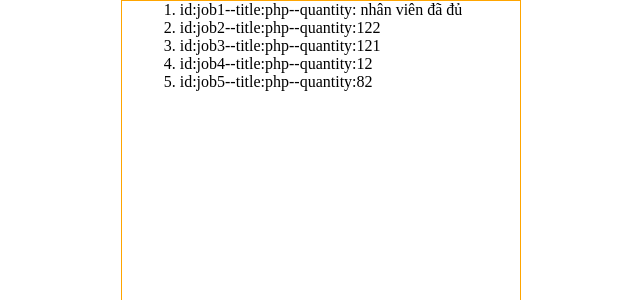
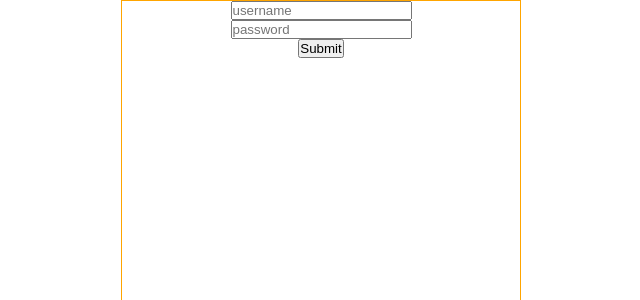
Before and after one commit to DuyNamjs08/class-reactjs--nodemy-, a React (Create React App) app: page / in a window 1280 px wide. Shown: the top 300 px of the page, without its empty margins (319-959 px from the left). Built offline with nearby package versions, Linux system fonts and the light colour scheme.

Commit message:
bai-input with onchange

```diff
--- a/src/components/Component.js
+++ b/src/components/Component.js
@@ -1,30 +1,47 @@
-import React from "react";
-const arrJobs = [
-  { id: "job1", title: "php", quantity: 2 },
-  { id: "job2", title: "php", quantity: 122 },
-  { id: "job3", title: "php", quantity: 121 },
-  { id: "job4", title: "php", quantity: 12 },
-  { id: "job5", title: "php", quantity: 82 },
-];
+import React, { useState } from "react";
+
 
 function Component(props) {
-  return <div className="container">
-      <ol>
-          {arrJobs.map((item,index)=>{
-          return (
-            <li key={item.id}>
-              id:{item.id}--title:{item.title}--quantity:
-              {item.quantity <= 2 ? (
-                <span> nhân viên đã đủ </span>
-              ) : (
-                item.quantity
-              )}
-            </li>
-          );
-      })}
-      </ol>
+    const[username,setUsername]=useState('')
+    const [password, setPassword] = useState('');
 
-  </div>;
+    const handleChangeUsername = (e) => {
+        const value=e.target.value
+        setUsername(value);
+    };
+    const handleChangePassword = (e) => {
+      const value = e.target.value;
+      setPassword(value);
+    };
+
+   const handleOnclick = (e) => {
+       console.log({ username, password });
+   };
+
+
+  return (
+    <div className="container">
+      <div>
+        <input
+          type="text"
+          placeholder="username"
+          value={username}
+          onChange={handleChangeUsername}
+        />
+      </div>
+      <div>
+        <input
+          type="password"
+          placeholder="password"
+          value={password}
+          onChange={handleChangePassword}
+        />
+      </div>
+      <div>
+        <button onClick={handleOnclick}>Submit</button>
+      </div>
+    </div>
+  );
 }
 
 export default Component;
```
